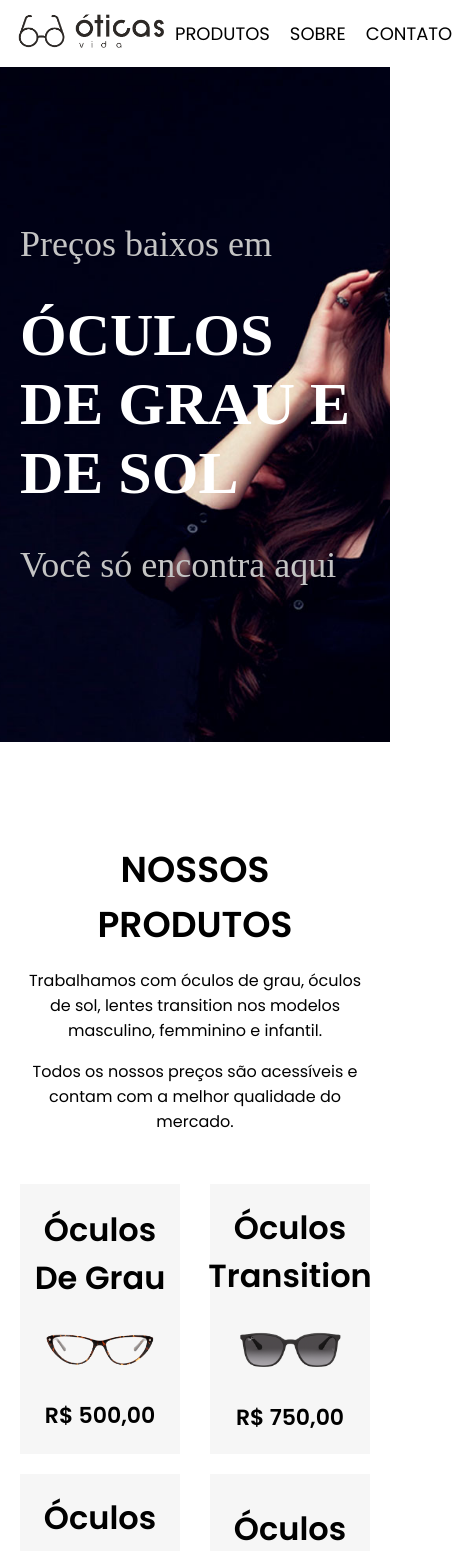
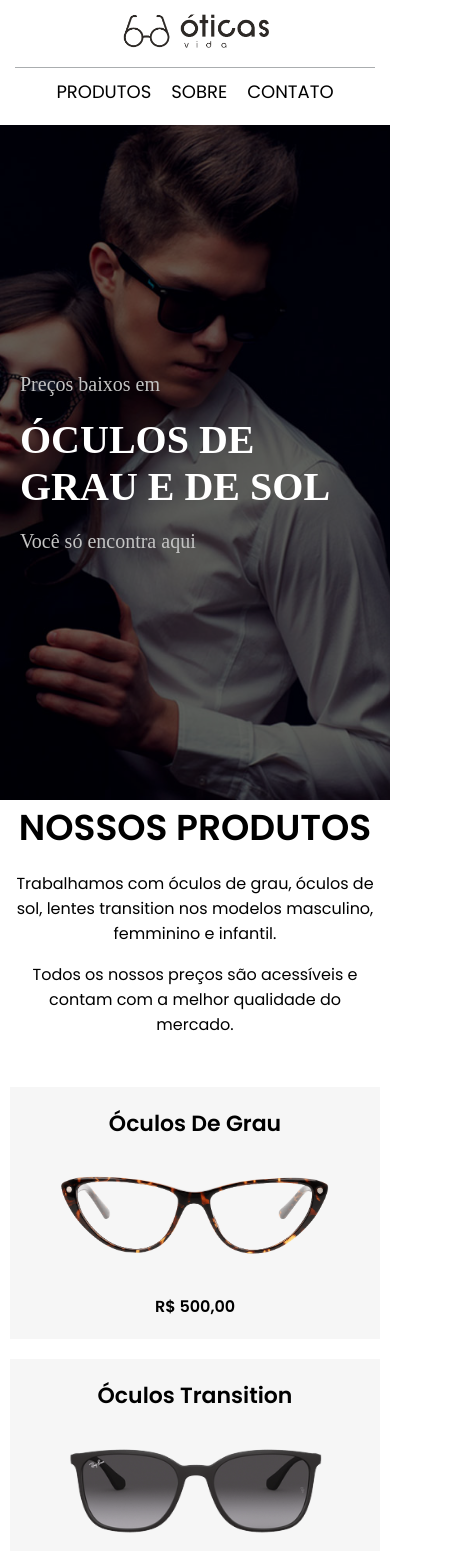
Before and after one commit to leozizz/pagina-otica-reactjs, a React (Create React App) app: page / in a window 390 px wide. Shown: the top 1551 px of the page, 462 px wide, since content can reach past the window. Built offline with nearby package versions, Linux system fonts and the light colour scheme; a web font is replaced by a local one.

Commit message:
Inserindo responsividade

```diff
--- a/src/App.css
+++ b/src/App.css
@@ -236,3 +236,120 @@ footer {
   text-align: center;
   padding: 20px;
 }
+
+/* Media Queries */
+
+@media (max-width: 768px) {
+  /* Estilos Gerais */
+  .secao-produtos,
+  .secao-sobre,
+  .secao-contato {
+    padding: 60px 20px;
+  }
+
+  /* Seção Capa */
+  .secao-capa .conteudo h1 {
+    font-size: 40px;
+    max-width: 350px;
+  }
+
+  .secao-capa .conteudo p {
+    font-size: 20px;
+  }
+
+  /* Seção Produtos */
+  .secao-produtos .card h3 {
+    font-size: 22px;
+  }
+
+  .secao-produtos .card p {
+    font-size: 16px;
+  }
+
+  .secao-produtos .card img {
+    max-height: 100px;
+  }
+
+  /* Seção Sobre */
+  .secao-sobre .card-container .card {
+    padding: 15px;
+  }
+
+  .secao-sobre .card-container .card h3 {
+    font-size: 22px;
+  }
+
+  .secao-sobre .card-container .card p {
+    font-size: 16px;
+  }
+}
+
+@media (max-width: 550px) {
+  /* Topo */
+  .header-container {
+    flex-direction: column;
+  }
+
+  .nav-menu {
+    width: 100%;
+    text-align: center;
+    padding: 10px;
+    margin-top: 10px;
+    border-top: 1px solid #aaadaf;
+  }
+
+  /* Seção Capa */
+  .secao-capa {
+    background-position: 89% center;
+  }
+
+  .secao-capa .conteudo {
+    background-color: rgba(0,0,0,0.6);
+  }
+
+  /* Seção Produtos */
+  .secao-produtos {
+    padding: 0 10px;
+  }
+
+  .secao-produtos .card-container .card {
+    width: 100%;
+  }
+
+  .secao-produtos .container ul{
+    align-items: start;
+  }
+
+  /* Seção Sobre */
+  .secao-sobre {
+    padding: 0 10px;
+  }
+
+  .secao-sobre .container .card-container {
+    flex-direction: column;
+  }
+
+  .secao-sobre .container .card-container .card,
+  .secao-sobre .container .card-container img {
+    width: 100%;
+    height: 300px;
+  }
+
+  /* Seção Contato */
+  .secao-contato {
+    padding: 0 10px;
+  }
+
+  .secao-contato .info-social {
+    flex-direction: column;
+  }
+
+  .secao-contato .container .info-social .contato,
+  .secao-contato .container .info-social .redes-sociais {
+    align-items: center;
+  }
+
+  .secao-contato .info-social .item-container {
+    width: 150px;
+  }
+}
```
